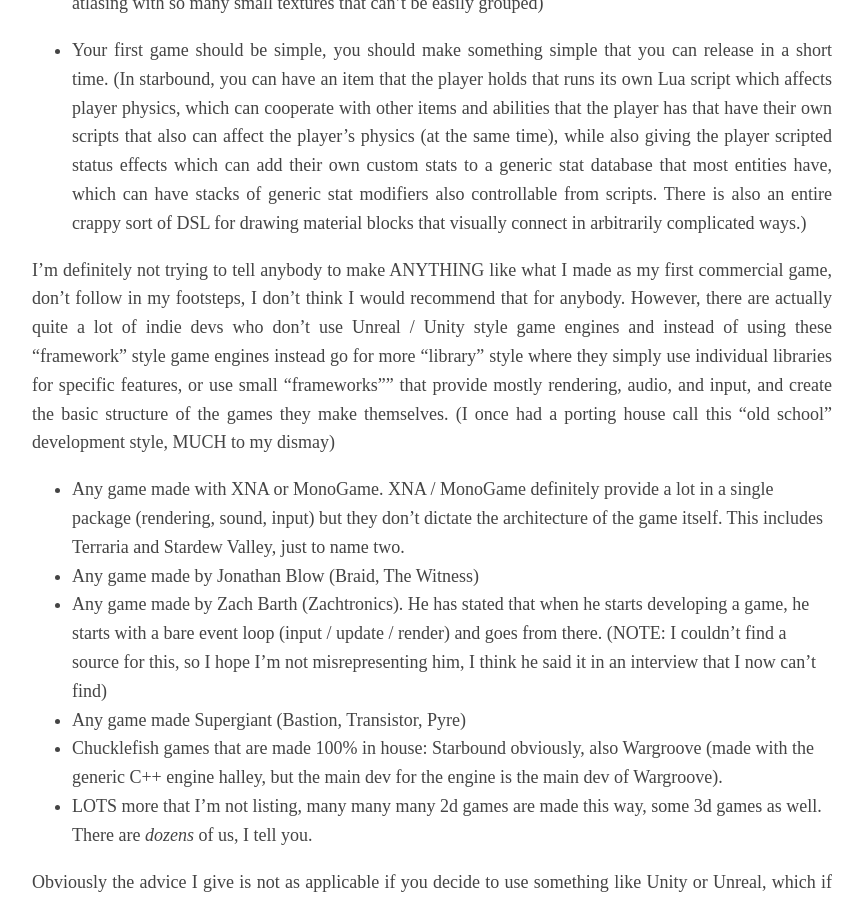
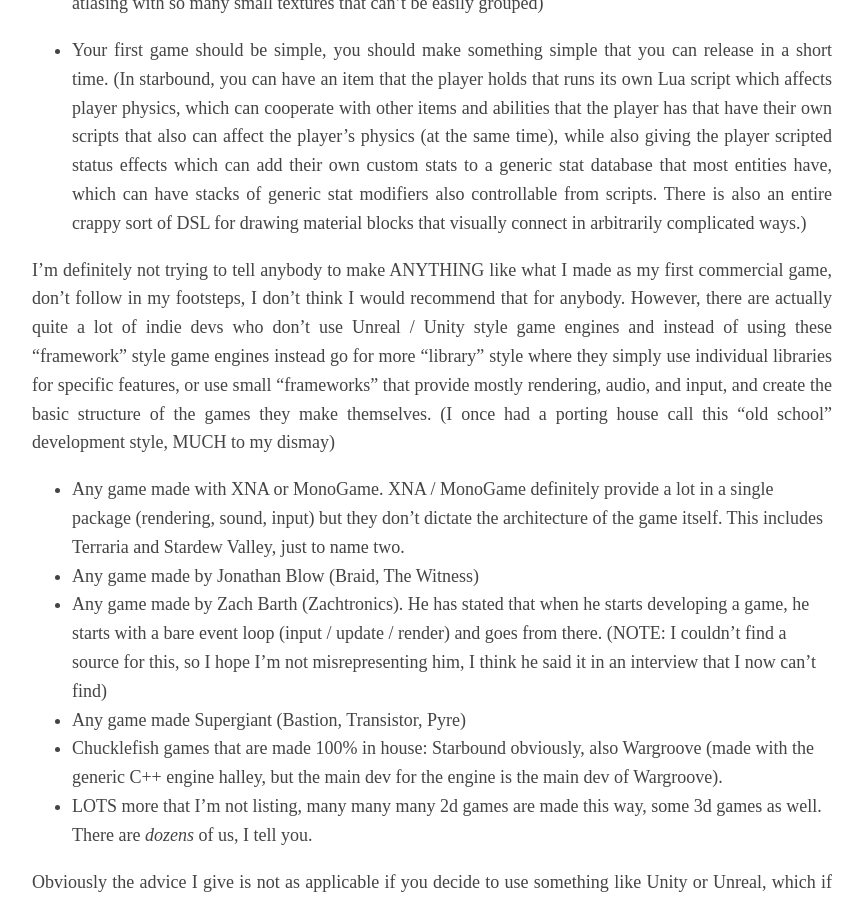
Before and after one commit to kyren/kyren.github.io, a Jekyll site: the page built from _posts/2018-09-14-rustconf-talk.md, in a window 1280 px wide and 900 px high, scrolled down 3942 px. Shown: the whole window, without its empty margins (208-1071 px from the left). Built offline with Jekyll 4.4.1, drawn with Linux system fonts in a browser that asks for light colours.

Commit message:
small typo fix

```diff
--- a/_posts/2018-09-14-rustconf-talk.md
+++ b/_posts/2018-09-14-rustconf-talk.md
@@ -204,7 +204,7 @@
 devs who don't use Unreal / Unity style game engines and instead of using these
 "framework" style game engines instead go for more "library" style where they
 simply use individual libraries for specific features, or use small
-"frameworks"" that provide mostly rendering, audio, and input, and create the
+"frameworks" that provide mostly rendering, audio, and input, and create the
 basic structure of the games they make themselves.  (I once had a porting house
 call this "old school" development style, MUCH to my dismay)
 
```
